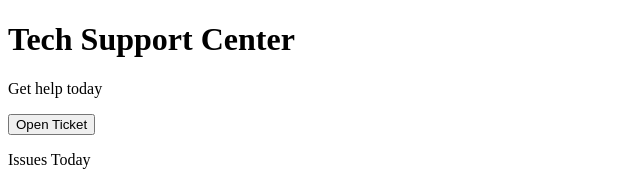
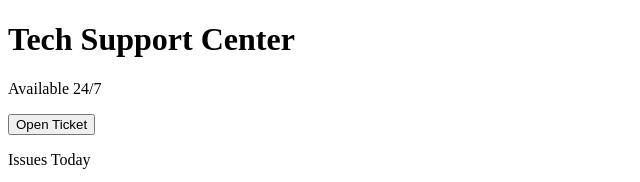
Before and after one commit to gustavodvlps/background-generator, a plain HTML site: page index.html in a window 1280 px wide. Shown: the top 182 px of the page, 0-640 px from the left. Drawn offline with Linux system fonts and the light colour scheme.

Commit message:
changing text

```diff
--- a/index.html
+++ b/index.html
@@ -1,5 +1,6 @@
 <!DOCTYPE html>
 <html lang="en">
+
 <head>
   <meta charset="UTF-8">
   <meta name="viewport" content="width=device-width, initial-scale=1.0">
@@ -7,11 +8,12 @@
 </head>
 <script>
 </script>
+
 <body>
   <h1>Tech Support Center</h1>
-  <p id="first">Get help today</p>
+  <p id="first">Available 24/7</p>
   <button>Open Ticket</button>
-  <p class = "second">Issues Today</p>
+  <p class="second">Issues Today</p>
   <ul>
     <li random="23">New PC Setup</li>
     <li>Need Toner</li>
@@ -23,4 +25,5 @@
   <script type="text/javascript" src="script.js"></script>
 
 </body>
+
 </html>
```
